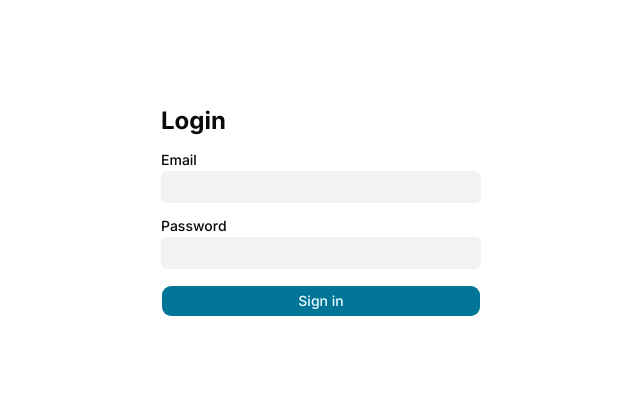
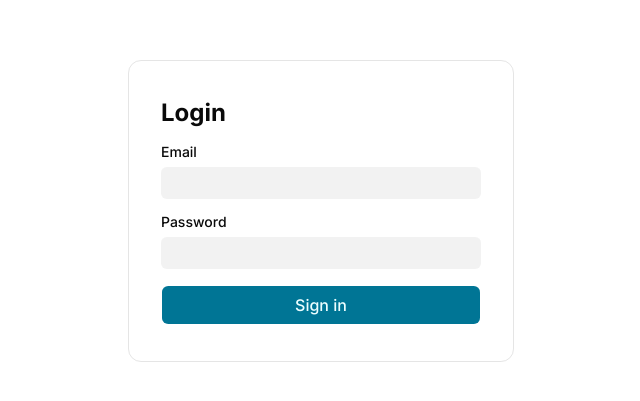
Before and after one commit to sultanrc/dots, a Next.js app: page /login in a window 1280 px wide. Shown: the part 189-590 px from the top of the page, without its empty margins (319-959 px from the left). Built offline with nearby package versions, Linux system fonts and the light colour scheme; no server answers.

Commit message:
polished auth ui

```diff
--- a/src/app/login/page.tsx
+++ b/src/app/login/page.tsx
@@ -27,10 +27,11 @@ export default function LoginPage() {
 
   return (
     <div className="min-h-screen flex items-center justify-center">
+      <div className="px-8 py-9 border rounded-2xl">
         <form onSubmit={handleSubmit} className="w-80 space-y-4">
           <h1 className="text-2xl font-bold">Login</h1>
 
-        <div className="space-y-1">
+          <div className="space-y-2">
             <Label htmlFor="email">Email</Label>
             <Input
               id="email"
@@ -41,7 +42,7 @@ export default function LoginPage() {
             />
           </div>
 
-        <div className="space-y-1">
+          <div className="space-y-2">
             <Label htmlFor="password">Password</Label>
             <Input
               id="password"
@@ -54,10 +55,15 @@ export default function LoginPage() {
 
           {error && <p className="text-sm text-destructive">{error}</p>}
 
-        <Button type="submit" className="w-full" disabled={isPending}>
+          <Button
+            type="submit"
+            className="w-full h-10 rounded-lg text-base font-medium"
+            disabled={isPending}
+          >
             {isPending ? "Signing in..." : "Sign in"}
           </Button>
         </form>
       </div>
+    </div>
   );
 }
```
Lines whose indentation alone changed are shown as unchanged.
